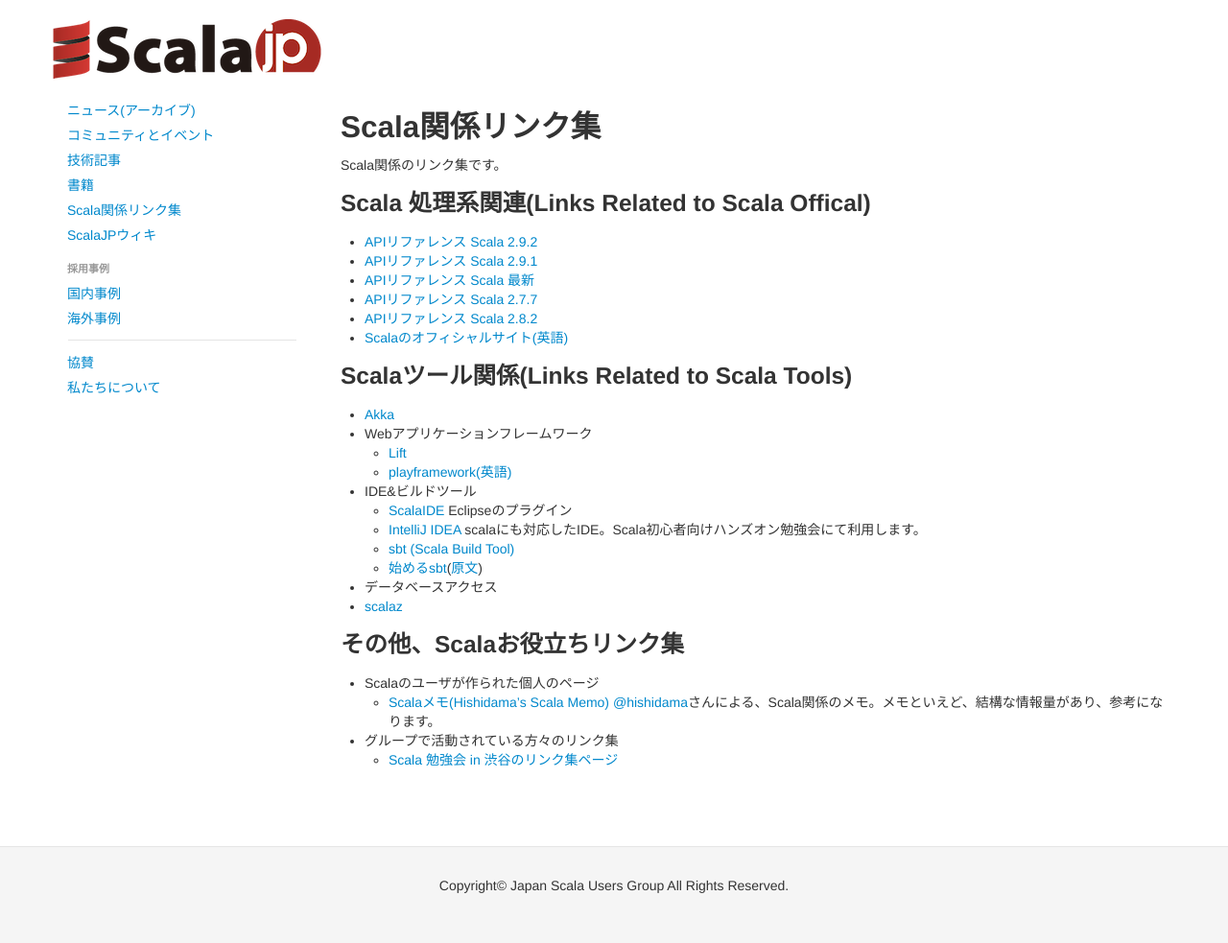
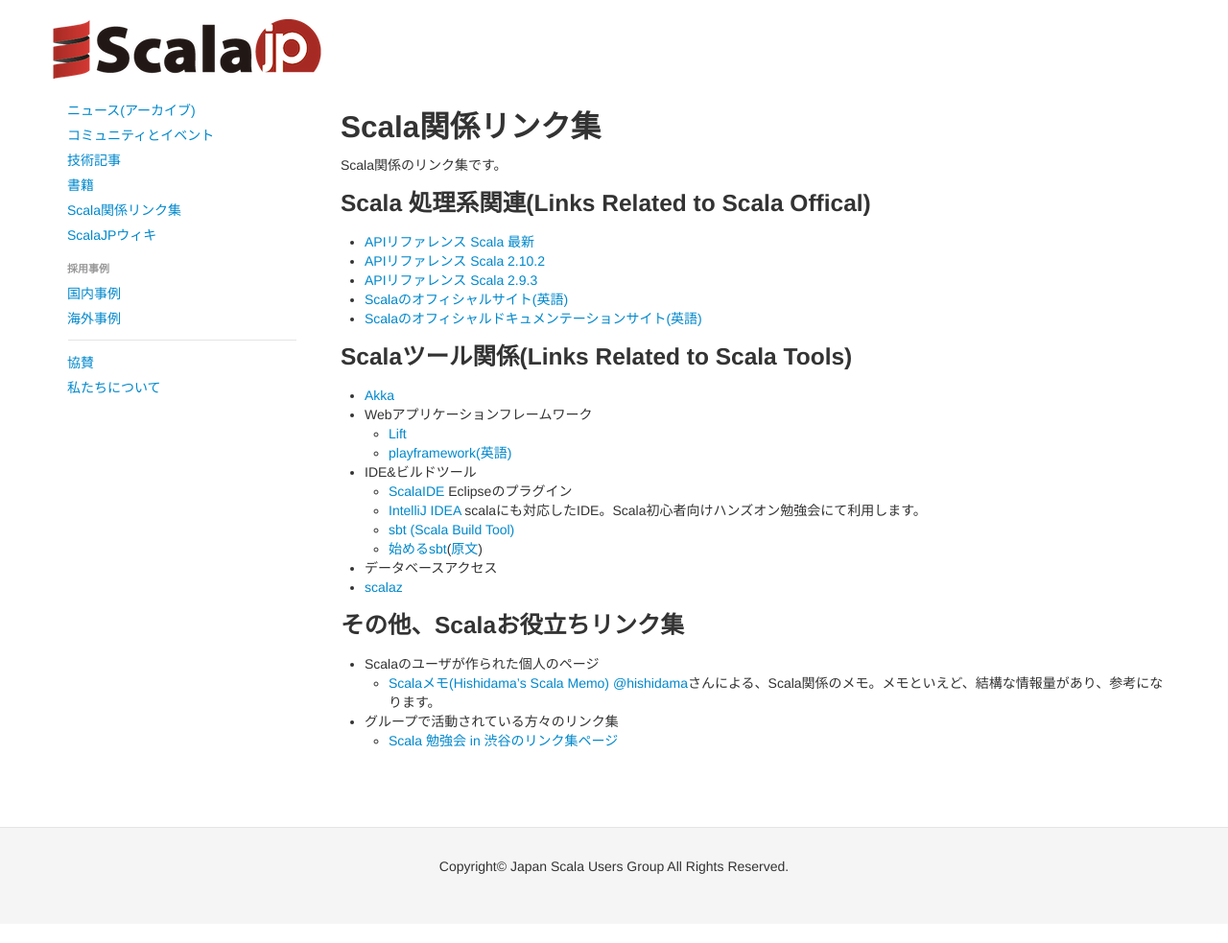
Before and after one commit to scalajp/scalajp, a Jekyll site: the page built from links.md, in a window 1280 px wide. Shown: the whole page at 96% size. Built offline with Jekyll 4.4.1, drawn with Linux system fonts in a browser that asks for light colours; nearby versions of some CDN libraries; Markdown is read by kramdown in place of the engine named in the settings.

Commit message:
リンク集のURL修正

```diff
--- a/links.md
+++ b/links.md
@@ -10,26 +10,25 @@
 
 ### Scala 処理系関連(Links Related to Scala Offical)
 
-* [APIリファレンス Scala 2.9.2](http://www.scala-lang.org/api/2.9.2/index.html#package)
-* [APIリファレンス Scala 2.9.1](http://www.scala-lang.org/api/2.9.1/index.html#package)
 * [APIリファレンス Scala 最新](http://www.scala-lang.org/api/current/index.html)
-* [APIリファレンス Scala 2.7.7](http://www.scala-lang.org/api/2.7.7/index.html#package)
-* [APIリファレンス Scala 2.8.2](http://www.scala-lang.org/api/2.8.2/index.html#package)
+* [APIリファレンス Scala 2.10.2](http://www.scala-lang.org/api/2.10.2/index.html#package)
+* [APIリファレンス Scala 2.9.3](http://www.scala-lang.org/api/2.9.3/index.html#package)
 * [Scalaのオフィシャルサイト(英語)](http://www.scala-lang.org/)
+* [Scalaのオフィシャルドキュメンテーションサイト(英語)](http://docs.scala-lang.org/)
 
 ### Scalaツール関係(Links Related to Scala Tools)
 
 * [Akka](http://akka.io/)
 * Webアプリケーションフレームワーク
   * [Lift](http://liftweb.net/)
-  * [playframework](http://playdocja.appspot.com/)[(英語)](http://www.playframework.org/)
+  * [playframework](http://www.playframework-ja.org/)[(英語)](http://www.playframework.com/)
 * IDE&ビルドツール
   * [ScalaIDE](http://www.scala-ide.org/) Eclipseのプラグイン
   * [IntelliJ IDEA](http://www.jetbrains.com/idea/) scalaにも対応したIDE。Scala初心者向けハンズオン勉強会にて利用します。
-  * [sbt (Scala Build Tool)](https://github.com/harrah/xsbt/wiki)
-  * [始めるsbt](http://eed3si9n.github.com/sbt-getting-started-guide-ja/)([原文](https://github.com/harrah/xsbt/wiki/Getting-Started-Welcome))
+  * [sbt (Scala Build Tool)](http://www.scala-sbt.org/)
+  * [始めるsbt](http://scalajp.github.com/sbt-getting-started-guide-ja/)([原文](http://www.scala-sbt.org/release/docs/Getting-Started/Welcome.html))
 * データベースアクセス
-* [scalaz](http://code.google.com/p/scalaz/)
+* [scalaz](http://github.com/scalaz/scalaz/)
 
 ### その他、Scalaお役立ちリンク集
 
```
